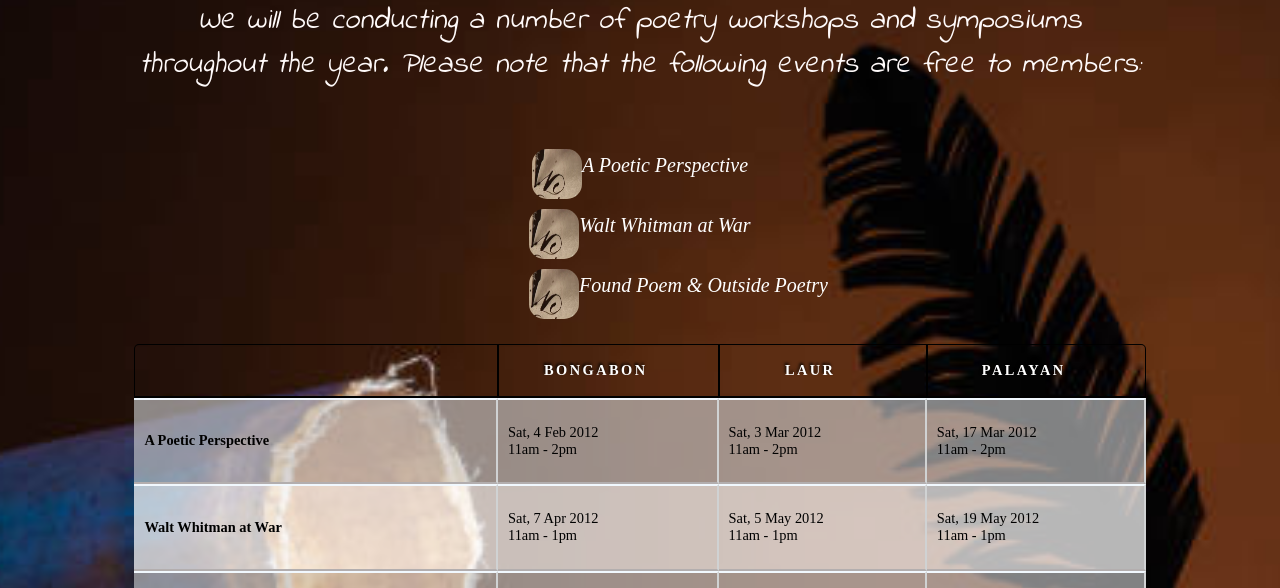
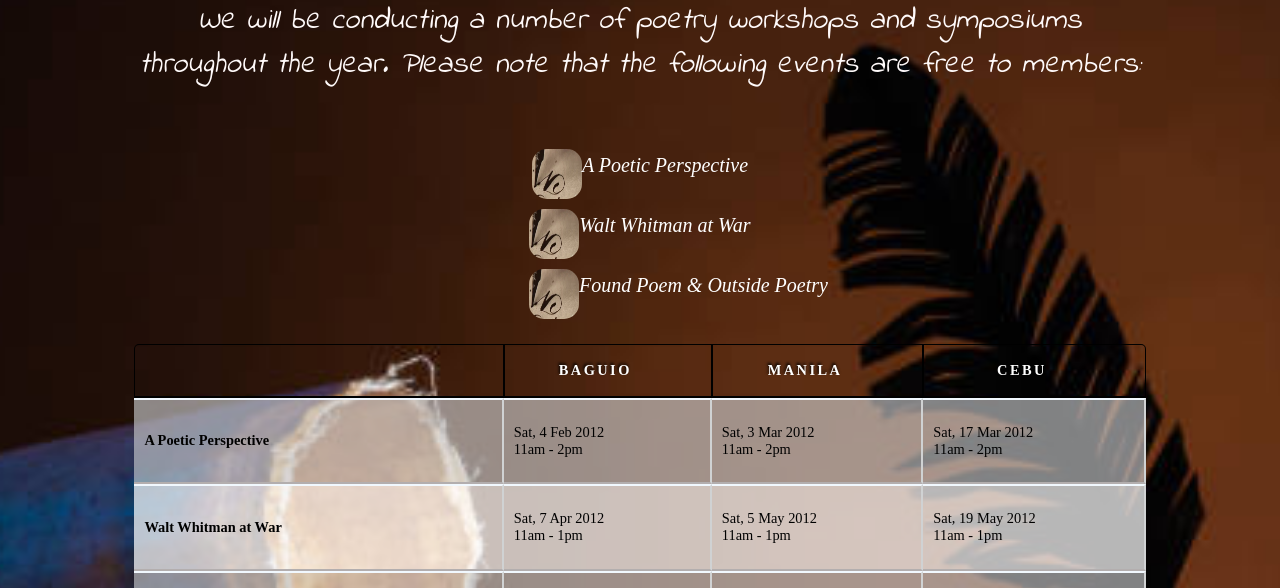
Before and after one commit to RichelleSarmiento7/Poetry-WS02, a plain HTML site: page index.html in a window 1280 px wide. Shown: the part 212-800 px from the top of the page. Drawn offline with Linux system fonts and the light colour scheme; a web font is replaced by a local one.

Commit message:
Update Index.html
2nd commit

```diff
--- a/index.html
+++ b/index.html
@@ -17,9 +17,9 @@
 		<table>
 			<tr class="head">
 				<th></th>
-				<th>BONGABON</th>
-				<th>LAUR</th>
-				<th>PALAYAN</th>
+				<th>BAGUIO</th>
+				<th>MANILA</th>
+				<th>CEBU</th>
 			</tr>
 			<tr>
 				<th>A Poetic Perspective</th>
```
